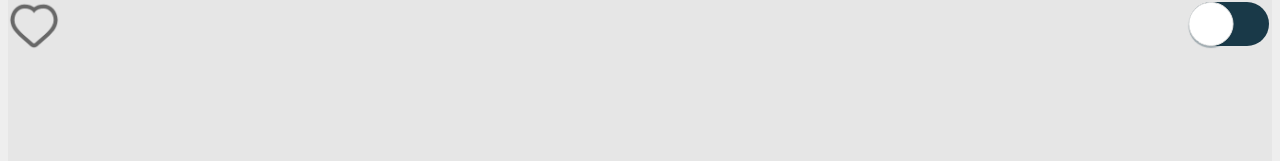
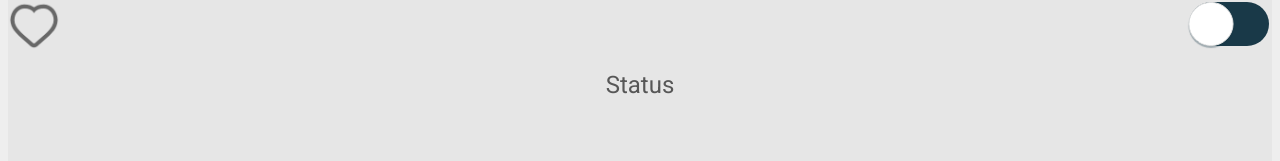
Before and after one commit to germancardenasm/leanit, a React (Create React App) app: page / in a window 1280 px wide. Shown: the part 213-374 px from the top of the page. Built offline with nearby package versions, Linux system fonts and the light colour scheme.

Commit message:
Add Title UI Component

```diff
--- a/src/components/SmartFilters/SmartFilters.js
+++ b/src/components/SmartFilters/SmartFilters.js
@@ -1,14 +1,16 @@
 import React from "react";
+import Title from "../UI/Title/Title";
 import Filter from "./Filter/Filter";
 import sale from "../../assets/images/sale.png";
 import calendar from "../../assets/images/calendar.png";
 import heart from "../../assets/images/heart.png";
+
 import "./SmartFilters.css";
 
 const SmartFilters = props => {
   return (
     <div className="smartFilters">
-      <h2 className="title">Smart Filters</h2>
+      <Title title="Smart Filters" />
       <Filter image={sale} id={"sale"} />
       <Filter image={calendar} id={"calendar"} />
       <Filter image={heart} id={"heart"} />
--- a/src/components/Status/Status.js
+++ b/src/components/Status/Status.js
@@ -0,0 +1,13 @@
+import React from "react";
+import "./Status.css";
+import Title from "../UI/Title/Title";
+
+const Status = () => {
+  return (
+    <div>
+      <Title title="Status" />
+    </div>
+  );
+};
+
+export default Status;
--- /dev/null
+++ b/src/components/UI/Title/Title.css
@@ -0,0 +1,3 @@
+.title {
+    font-weight: 400;
+}
--- /dev/null
+++ b/src/components/UI/Title/Title.js
@@ -0,0 +1,8 @@
+import React from "react";
+import "./Title.css";
+
+const Title = props => {
+  return <h2 className="title">{props.title}</h2>;
+};
+
+export default Title;
--- a/src/containers/ControlPanel/ControlPanel.js
+++ b/src/containers/ControlPanel/ControlPanel.js
@@ -1,12 +1,14 @@
 import React, { Component } from "react";
 import "./ControlPanel.css";
 import SmartFilters from "../../components/SmartFilters/SmartFilters";
+import Status from "../../components/Status/Status";
 
 export default class Panel extends Component {
   render() {
     return (
       <div className="controlPanel">
         <SmartFilters />
+        <Status />
       </div>
     );
   }
```
